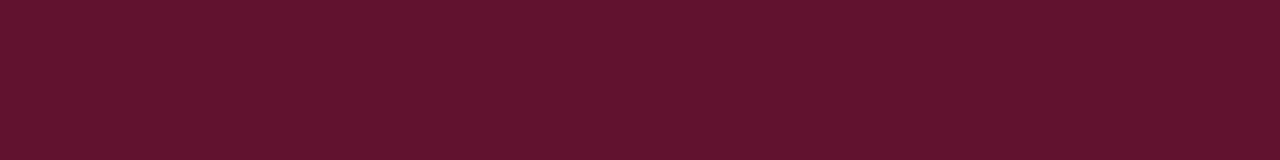
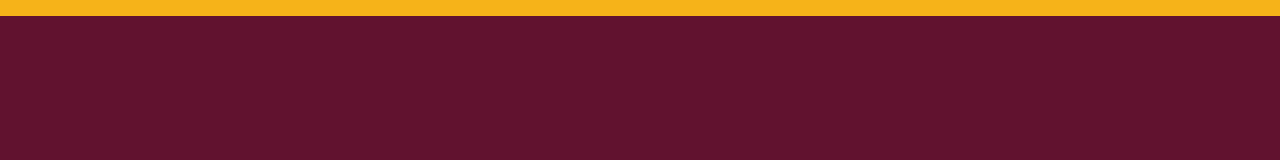
Before and after one commit to qbjsuper/Coursera-Assignment, a plain HTML site: page mod3_solution/index.html in a window 1280 px wide. Drawn offline with Linux system fonts and the light colour scheme.

Commit message:
update 20012021

```diff
--- a/mod3_solution/css/mod3_solution.css
+++ b/mod3_solution/css/mod3_solution.css
@@ -4,3 +4,8 @@ body {
     font-family: 'Oxygen', sans-serif;
     background-color: #61122f;
 }
+#header-nav{
+    background-color: #f6b319;
+    border-radius: 0;
+    border: 0;
+}
--- a/mod3_solution/index.html
+++ b/mod3_solution/index.html
@@ -10,7 +10,12 @@
 <link href="https://fonts.googleapis.com/css2?family=Oxygen:wght@300;400;700&display=swap" rel="stylesheet">
 </head>
 <body>
+ <header>
+  <nav id="header-nav" class="navbar navbar-default">
+   <div class="container"></div>
 
+     </nav>
+ </header>
 
  <script src="js/jquery-3.5.1.js"></script>
  <script src="js/bootstrap.min.js"></script>
```
